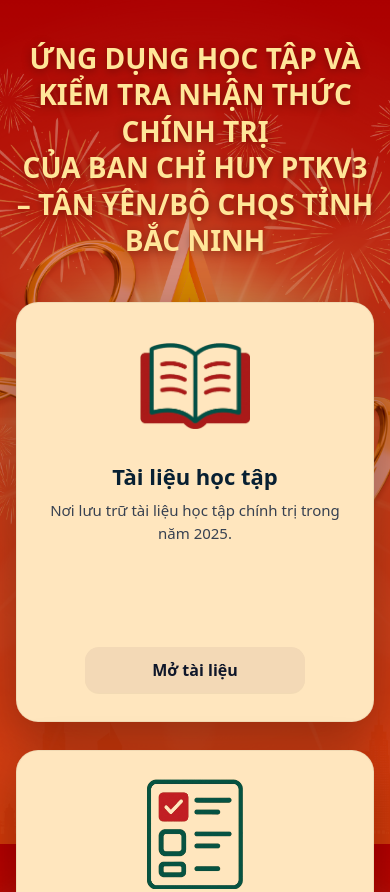
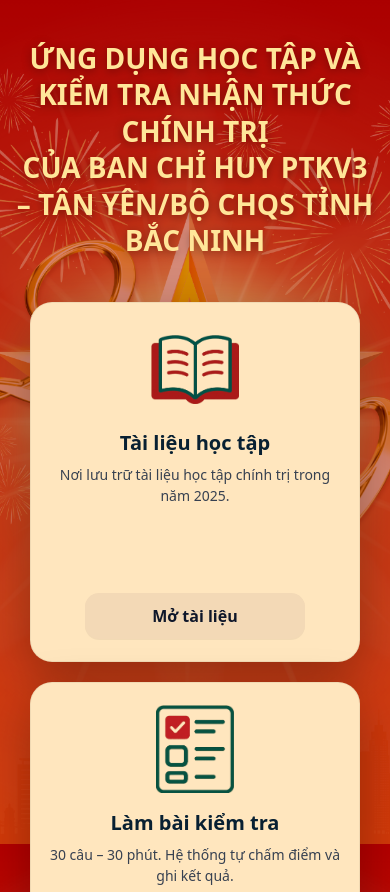
Before and after one commit to tranduccuongb09/pwa-ctct, a plain HTML site: page pwa-ctct/index.html in a window 390 px wide. Shown: the top 892 px of the page. Drawn offline with Linux system fonts and the light colour scheme.

Commit message:
Update style.css

```diff
--- a/pwa-ctct/style.css
+++ b/pwa-ctct/style.css
@@ -45,12 +45,16 @@ body.home{
 .home-grid{
   max-width:1040px;margin:0 auto;padding:24px 16px;
   display:grid;gap:28px;grid-template-columns:repeat(3,minmax(320px,1fr));
+  justify-content:center; /* canh giữa khi thiếu cột */
 }
 @media (max-width:1024px){
   .home-grid{grid-template-columns:repeat(2,minmax(320px,1fr));}
 }
 @media (max-width:680px){
-  .home-grid{grid-template-columns:1fr;}
+  .home-grid{
+    grid-template-columns:1fr;
+    gap:20px;
+  }
 }
 
 .home-card{
@@ -88,3 +92,36 @@ body.home{
   position:relative;z-index:1;text-align:center;color:#FFE699;font-size:14px;
   padding-bottom:26px;text-shadow:0 1px 4px rgba(0,0,0,.35)
 }
+
+/* ===== MOBILE TỐI ƯU ===== */
+@media (max-width:680px){
+  /* card không chiếm full bề ngang, có khoảng thở hai bên */
+  .home-card{
+    width:92%;
+    max-width:360px;   /* giới hạn bề rộng card */
+    margin:0 auto;
+    min-height:360px;  /* hạ chiều cao tối thiểu */
+    padding:22px 18px; /* giảm padding */
+  }
+  .home-icon-img{width:88px;height:88px;margin-bottom:12px}
+  .home-card h3{font-size:20px}
+  .home-card p{font-size:14px;max-width:unset}
+  .home-btn{width:100%;max-width:220px}
+}
+
+/* ===== LANDSCAPE TỐI ƯU (điện thoại xoay ngang) ===== */
+@media (orientation:landscape) and (max-height:480px){
+  /* 2 cột để tận dụng ngang rộng */
+  .home-grid{
+    grid-template-columns:repeat(2, minmax(260px, 1fr));
+    gap:18px;
+  }
+  .home-card{
+    min-height:300px;
+    padding:18px 16px;
+  }
+  .home-icon-img{width:80px;height:80px}
+  .home-card h3{font-size:18px}
+  .home-card p{font-size:13.5px}
+  .home-btn{padding:10px 14px}
+}
```
